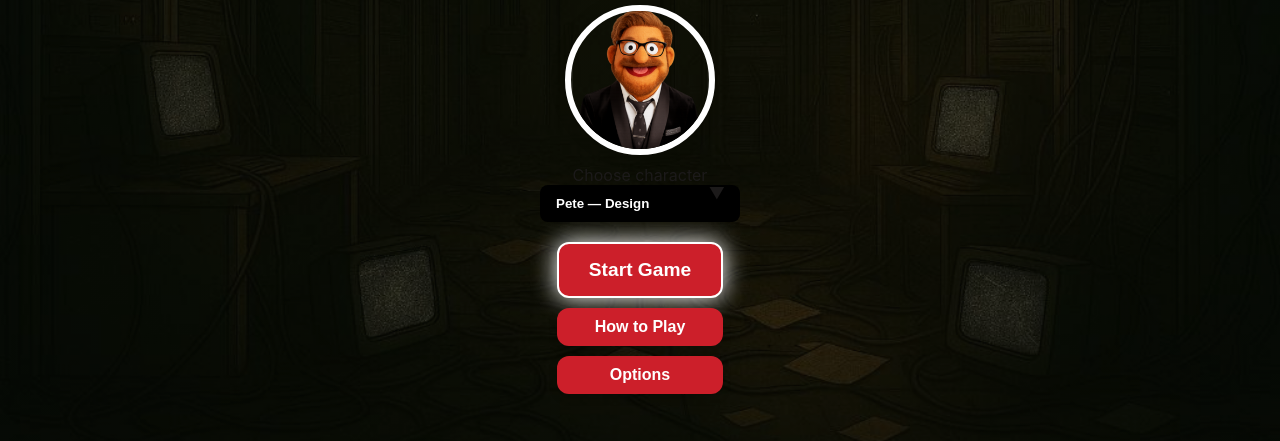
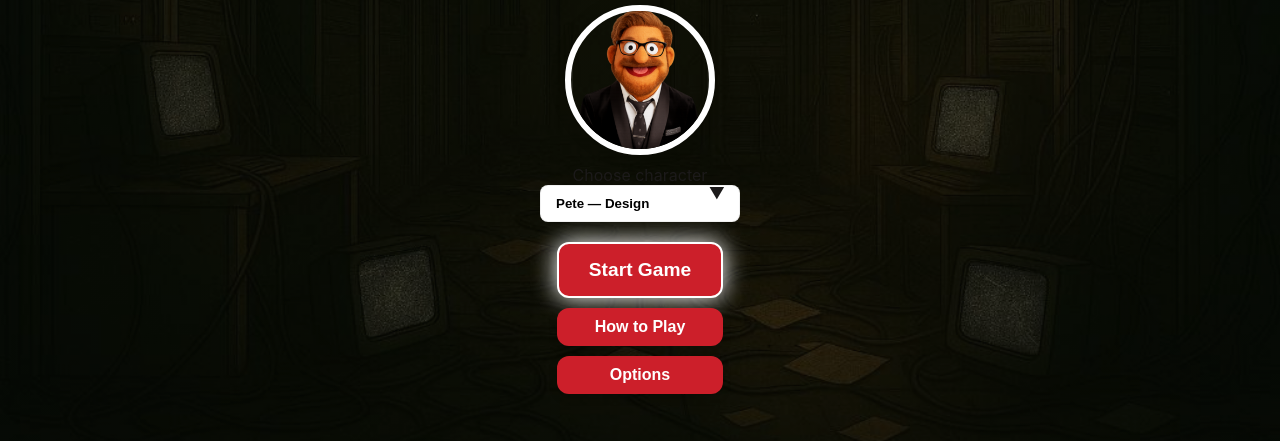
Before and after one commit to frazermacrobert/traitors_v4, a plain HTML site: page index.html in a window 1280 px wide. Shown: the part 359-800 px from the top of the page. Drawn offline with Linux system fonts and the light colour scheme.

Commit message:
Update style.css

```diff
--- a/css/style.css
+++ b/css/style.css
@@ -175,10 +175,10 @@ body[data-game-ready='true'] {
     padding: 10px 40px 10px 15px;
     border: 1px solid var(--rail);
     border-radius: 8px;
-    background-color: #000;
+    background-color: #fff;
     cursor: pointer;
     font-weight: bold;
-    color: #fff;
+    color: #000;
 }
 
 .custom-select-wrapper::after {
```
